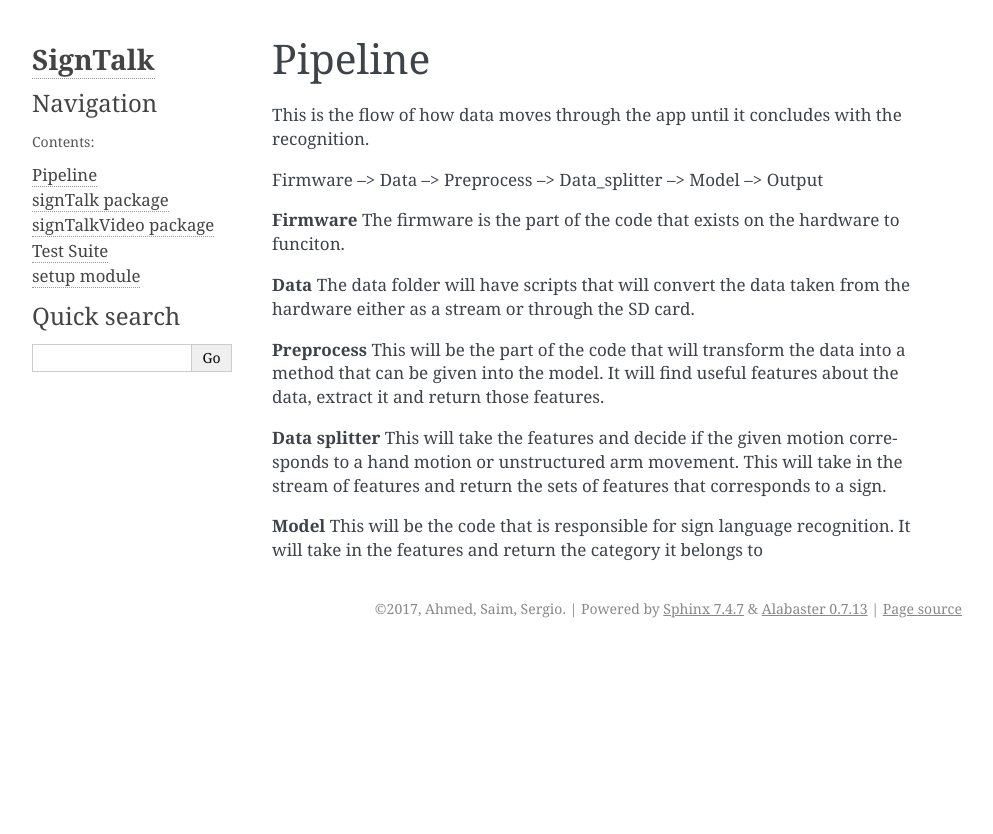
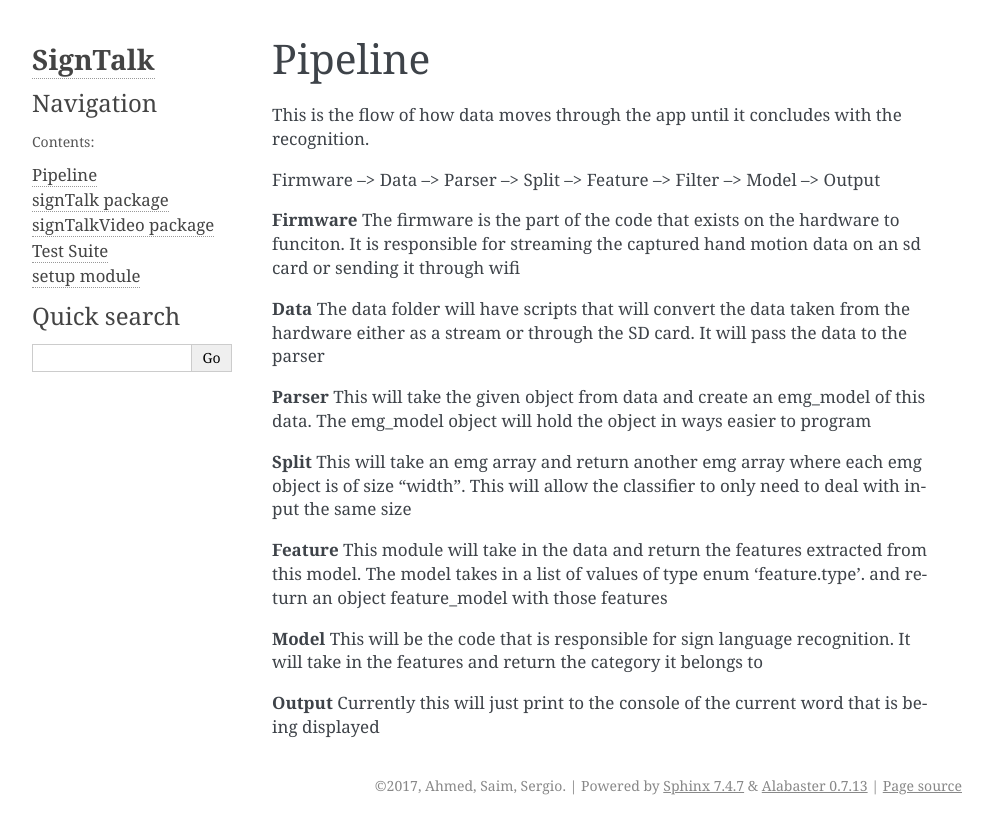
Before and after one commit to AhmedAKhan/Capstone, a Sphinx documentation site: the page built from docs/source/pipeline.rst, in a window 1280 px wide. Shown: the top 834 px of the page, without its empty margins (148-1141 px from the left). Built offline with Sphinx 7.4.7, drawn with Linux system fonts in a browser that asks for light colours; pages that are not in the unit, such as notebooks, are missing from menus.

Commit message:
changed more doc, renamed the folder

```diff
--- a/docs/source/pipeline.rst
+++ b/docs/source/pipeline.rst
@@ -7,24 +7,36 @@ Pipeline
 This is the flow of how data moves through the app until it concludes with the recognition.
 
 
-Firmware --> Data --> Preprocess --> Data_splitter --> Model --> Output
+Firmware --> Data --> Parser -->  Split --> Feature --> Filter --> Model --> Output
 
 **Firmware**
 The firmware is the part of the code that exists on the hardware to funciton.
+It is responsible for streaming the captured hand motion data on an sd card
+or sending it through wifi
 
 **Data**
 The data folder will have scripts that will convert the data taken from the hardware
-either as a stream or through the SD card.
+either as a stream or through the SD card. It will pass the data to the parser
 
-**Preprocess**
-This will be the part of the code that will transform the data into a method that can be given into the model.
-It will find useful features about the data, extract it and return those features.
 
-**Data splitter**
-This will take the features and decide if the given motion corresponds to a hand motion
-or unstructured arm movement. This will take in the stream of features and return the
-sets of features that corresponds to a sign.
+**Parser**
+This will take the given object from data and create an emg_model of this data.
+The emg_model object will hold the object in ways easier to program
+
+**Split**
+This will take an emg array and return another emg array where each emg object is
+of size "width". This will allow the classifier to only need to deal with input the
+same size
+
+**Feature**
+This module will take in the data and return the features extracted from this model.
+The model takes in a list of values of type enum 'feature.type'. and return an object
+feature_model with those features
 
 **Model**
 This will be the code that is responsible for sign language recognition.
 It will take in the features and return the category it belongs to
+
+**Output**
+Currently this will just print to the console of the current word that is being
+displayed
```
Also changed, not shown: docs/source/modules.rst (added, +10 -0 lines), docs/source/signTalk.model.rst (added, +22 -0 lines), docs/source/signTalk.rst (+12 -0 lines), setup.py (+7 -0 lines), signTalkVideo/__init__.py (added), 2 other files.
